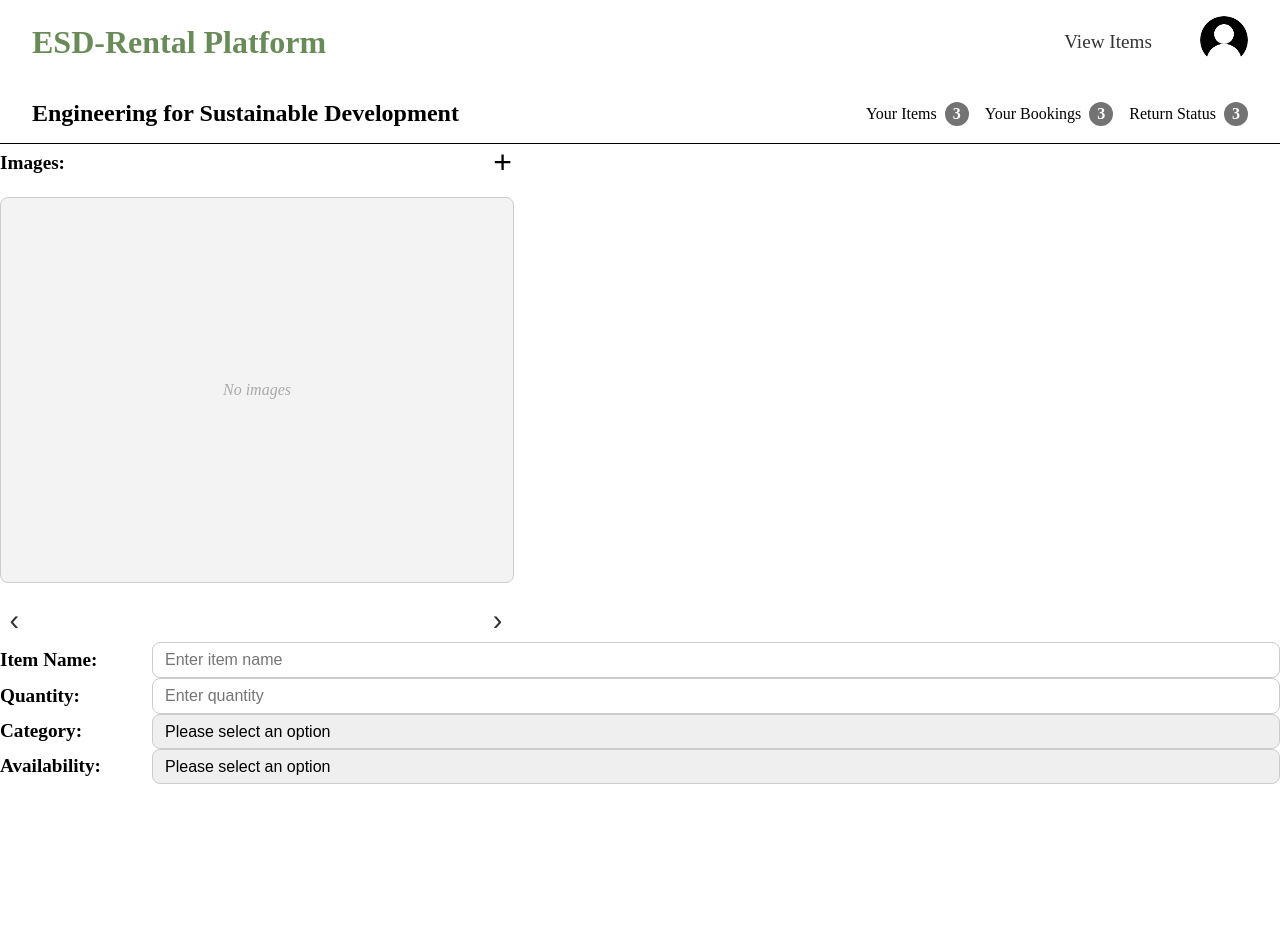
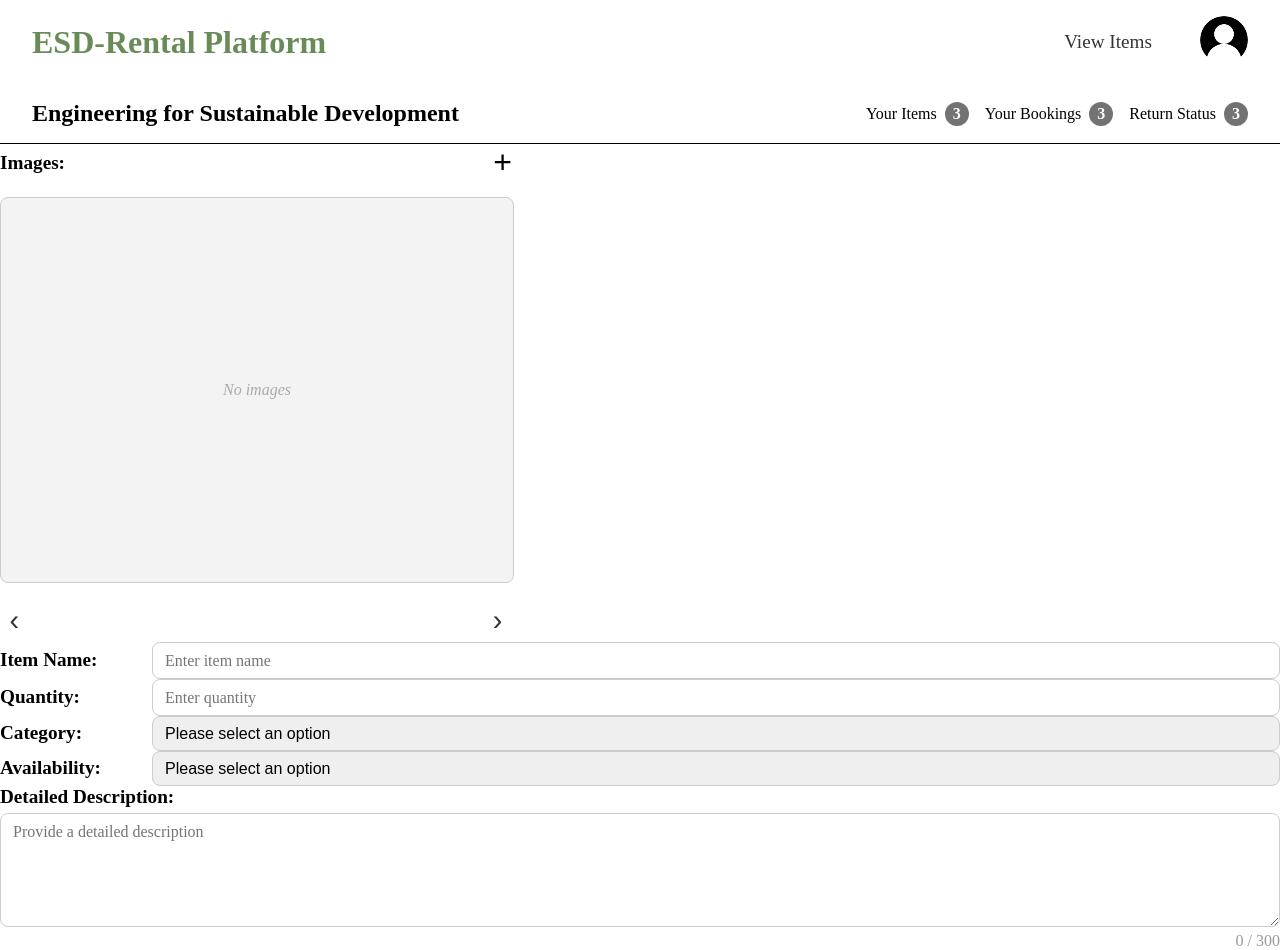
Before and after one commit to almightyprogrammer/esd-project-backend, a Vue app in the folder frontend/: page /club/items/new in a window 1280 px wide. Before the commit the page ends 800 px from the top, so only its background shows below. Built offline with nearby package versions, Linux system fonts and the light colour scheme.

Commit message:
Created the textareainput component

```diff
--- /dev/null
+++ b/frontend/src/components/ui/TextAreaInput.vue
@@ -0,0 +1,73 @@
+<template>
+    <div class="textarea-input">
+      <label v-if="label" class="textarea-label">{{ label }}</label>
+      <textarea
+        class="textarea-field"
+        :placeholder="placeholder"
+        :value="modelValue"
+        @input="onInput"
+        :maxlength="maxLength"
+        rows="5"
+      ></textarea>
+      <div class="char-count">{{ modelValue.length }} / {{ maxLength }}</div>
+    </div>
+  </template>
+
+  <script setup>
+  const props = defineProps({
+    label: String,
+    placeholder: String,
+    modelValue: {
+      type: String,
+      default: ''
+    },
+    maxLength: {
+      type: Number,
+      default: 300
+    }
+  });
+
+  const emit = defineEmits(['update:modelValue']);
+
+  function onInput(event) {
+    emit('update:modelValue', event.target.value);
+  }
+  </script>
+
+  <style scoped>
+  .textarea-input {
+    display: flex;
+    flex-direction: column;
+    position: relative;
+  }
+
+  .textarea-label {
+    font-weight: bold;
+    font-size: 1.2rem;
+    margin-bottom: 0.3rem;
+  }
+
+  .textarea-field {
+    width: 100%;
+    padding: 0.5rem 0.75rem;
+    border: 1px solid #ccc;
+    border-radius: 8px;
+    font-size: 1rem;
+    font-family: inherit;
+    line-height: 1.2;
+    resize: vertical;
+    box-sizing: border-box;
+    outline: none;
+  }
+
+  .textarea-field:focus {
+    border-color: #666;
+  }
+
+  .char-count {
+    font-size: 1rem;
+    color: #999;
+    align-self: flex-end;
+    margin-top: 0.3rem;
+  }
+  </style>
--- a/frontend/src/components/ui/TextInput.vue
+++ b/frontend/src/components/ui/TextInput.vue
@@ -44,6 +44,9 @@
     border: 1px solid #ccc;
     border-radius: 8px;
     font-size: 1rem;
+    font-family: inherit;
+    line-height: 1.2;
+    box-sizing: border-box;
     outline: none;
   }
 
--- a/frontend/src/views/AddNewItemPage.vue
+++ b/frontend/src/views/AddNewItemPage.vue
@@ -28,6 +28,11 @@ AddNewItemPage
     :options="availabilities"
     v-model="availability"
   />
+  <TextAreaInput
+    label="Detailed Description: "
+    placeholder="Provide a detailed description"
+    v-model="description"
+  />
 
 </template>
 <script setup>
@@ -37,6 +42,7 @@ import ProfileNavigationBar from "../components/profile_common/ProfileNavigation
 import ImageUploader from "../components/ui/ImageUploader.vue";
 import TextInput from "../components/ui/TextInput.vue";
 import DropdownSelect from '../components/ui/DropdownSelect.vue';
+import TextAreaInput from "../components/ui/TextAreaInput.vue";
 
 const images = ref([]);
 
@@ -46,6 +52,8 @@ const categories = ['Event & Party', 'Board Games', 'Photography & Video','Elect
 const availability = ref('');
 const availabilities =['Yes', 'No'];
 
+const description = ref('');
+
 function handleImageAdd(newImage) {
   images.value.push(newImage);
 }
```
